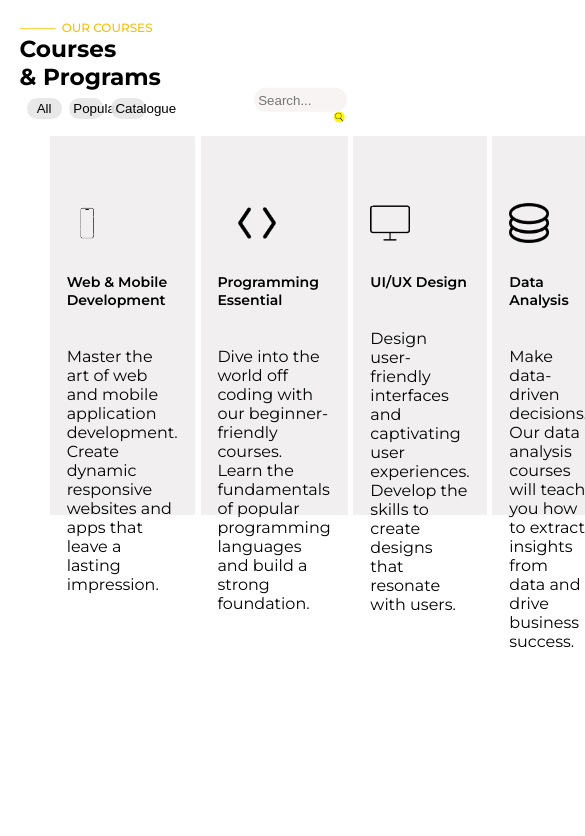
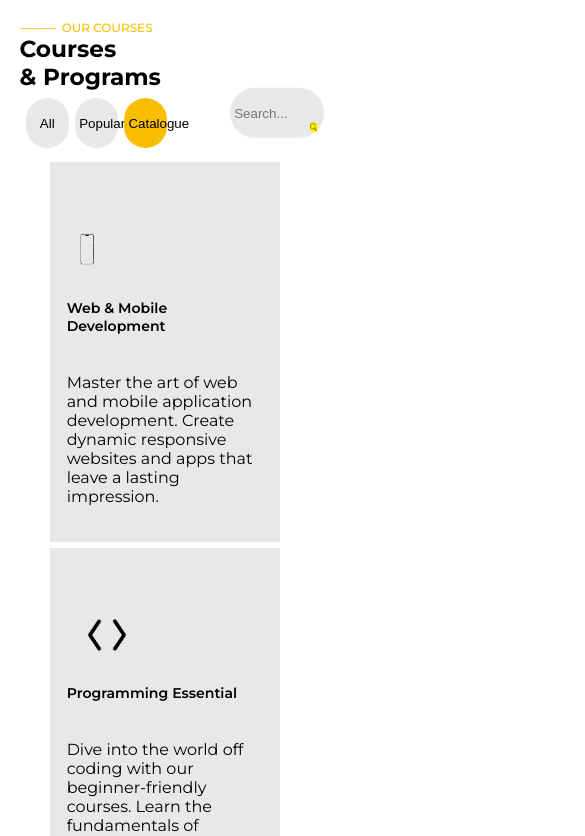
Before and after one commit to Qoosim/practicode-frontend, a React (Create React App) app: page / in a window 390 px wide. Shown: the top 836 px of the page, 585 px wide, since content can reach past the window. Built offline with nearby package versions, Linux system fonts and the light colour scheme.

Commit message:
Fixed Button Issues and smaller screen compatibility Phone icon logo and Search bar icon placement remain

```diff
--- a/src/components/Why-us/Why-us.css
+++ b/src/components/Why-us/Why-us.css
@@ -1,9 +1,15 @@
 * {
   padding: 0;
   margin: 0;
+  box-sizing: border-box;
 }
 body {
   padding: 5%;
+}
+#main-body {
+  display: flex;
+  flex-direction: column;
+  overflow: hidden;
 }
 #our-courses {
   color: #f8bf02;
@@ -24,12 +30,13 @@ body {
 }
 .course-btn {
   color: black;
-  background-color: #e6e6e6e5;
+  background-color:  #e6e6e6e5;
   padding: 1.2% 2%;
-  width:9vw;
+  width: 11vw;
   border: none;
   border-radius: 28px;
   margin-left: 3%;
+  height: 6vh;
 }
 .course-btn:hover {
   cursor: pointer;
@@ -38,7 +45,9 @@ body {
 }
 .active {
   background-color:#f8bf02;
+  transition: .8s;
 }
+
 .active:hover {
   background-color: #ce9e02;
   transition: .5s;
@@ -47,9 +56,12 @@ body {
 #sub-div2-1 {
   max-width: 70vw;
   width: 60vw;
+  display: flex;
+
 }
 #sub-div2-2 {
-  max-width: 30vw;
+  display: flex;
+  min-width: 30vw;
   width: 40vw;
 }
 #course-search-bar {
@@ -57,25 +69,35 @@ body {
   padding:4%;
   border-radius: 28px;
   border: none;
-  background-color: #f8f4f4;
+  background-color:  #e6e6e6e5;
+  min-height: 6vh;
   transform:translate(0, -1.2vh);
+  position:relative;
 }
 #search-icon {
-  width: 2.8vw;
+  height: auto;
+  min-width: 2vw;
+  width: 2.5vw;
   border-radius: 18px;
-  transform: translate(-3.4vw, 0.9vh);
+  transform:translate(-3.8vw, .5vh)
 }
 #sub-div3 {
   display: flex;
   padding-left: 7vw;
   padding-right:7.2vw;
+  flex-direction: row;
+  flex-wrap: wrap;
 }
 .enrollment-cards {
-  background-color:#eeebebcc;
+  background-color: #e6e6e6e5;
   margin: 1%;
   text-wrap: wrap;
   padding:8vh 2vh 2vh ;
   height: 45vh;
+  /* When i wrote this code, only God and I knew what was happening. Now probably only God knows! */
+  min-width: 230px;
+  max-width: 210px;
+
 }
 .enrollment-heading {
   font-size: .88em;
--- a/src/components/Why-us/Why-us.js
+++ b/src/components/Why-us/Why-us.js
@@ -15,7 +15,8 @@ function Button(props) {
 
 const WhyUs = () => {
     //Using the useState so that the button that is clicked would be yellow and the others would be grey
-    let [color, setColor] = useState("yellow");
+    let [color, setColor] = useState("catalogue");
+    let [searchTerm, setSearchTerm] = useState('');
     return (
         <div id="main-body">
             <div id="sub-div1">
@@ -30,7 +31,7 @@ const WhyUs = () => {
                 </div>
                 <div id="sub-div2-2">
                     <form>
-                        <input type="text" placeholder="Search..." id="course-search-bar" />
+                        <input type="text" placeholder="Search..." value={searchTerm} onChange={(e) => {setSearchTerm(e.target.value)}} id="course-search-bar" />
                         {/*TODO: Replace the search icon logo with an svg that also acts as a button */}
                         <img src = {searchIcon} alt="Search icon" id="search-icon" />
                     </form>
```
